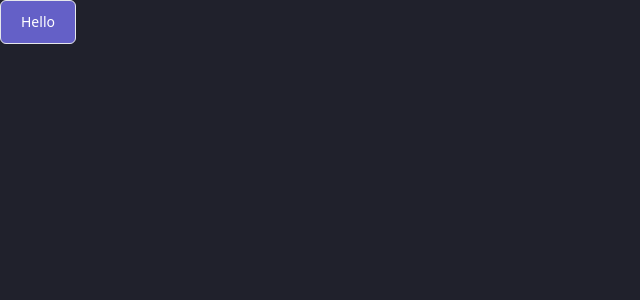
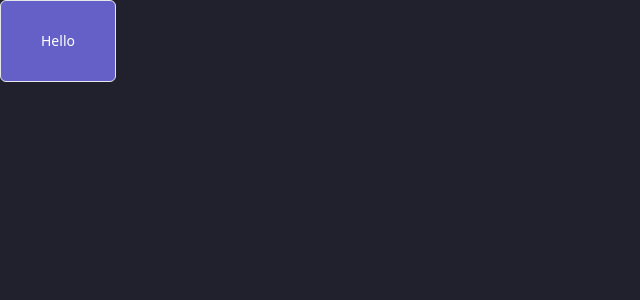
Before and after one commit to MuhammadSami1/kanban-board, a Next.js app: page / in a window 1280 px wide. Shown: the top 300 px of the page, without its empty margins (0-640 px from the left). Built offline with nearby package versions, Linux system fonts and the light colour scheme.

Commit message:
added: new branch

```diff
--- a/src/app/page.tsx
+++ b/src/app/page.tsx
@@ -3,7 +3,7 @@ import Button from "../../components/Button";
 export default function Home() {
   return (
     <div>
-      <Button className="p-5" variant="button" size="lg">
+      <Button className="p-10" variant="button" size="lg">
         Hello
       </Button>
     </div>
```
